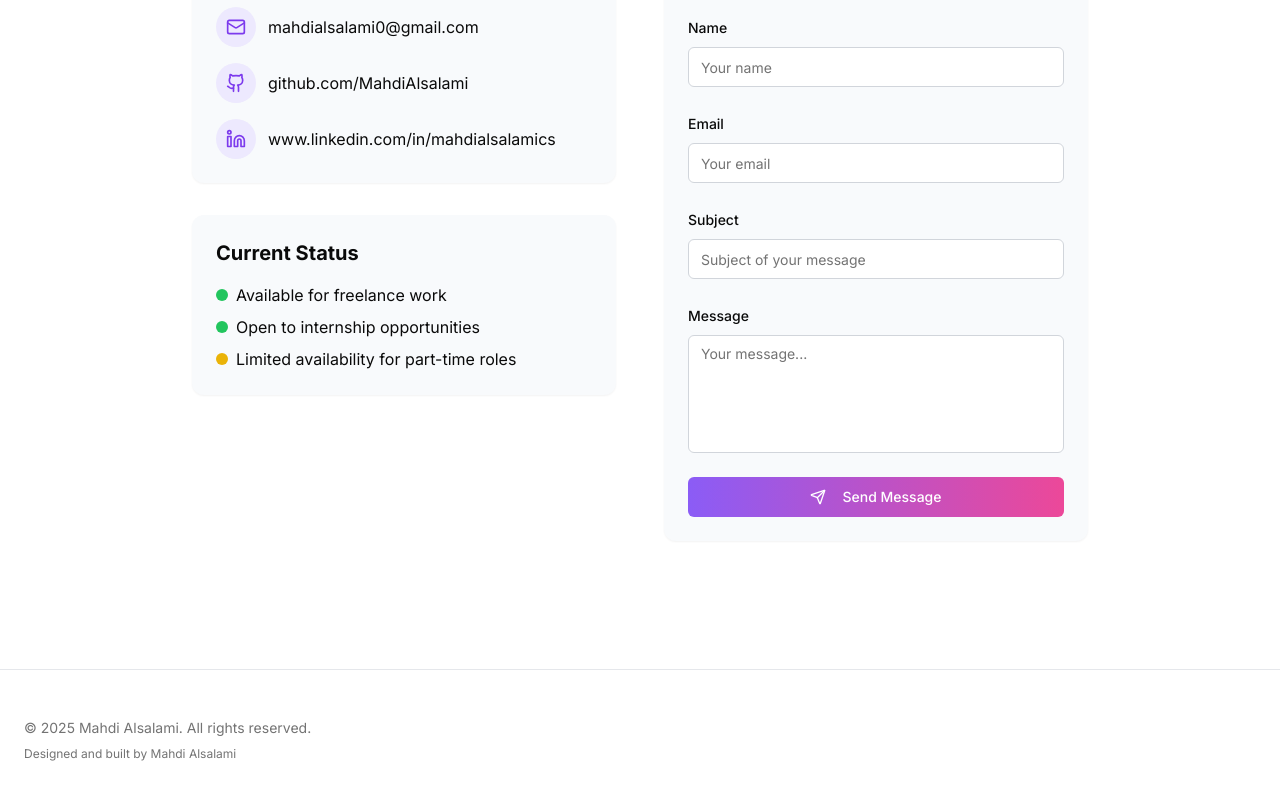
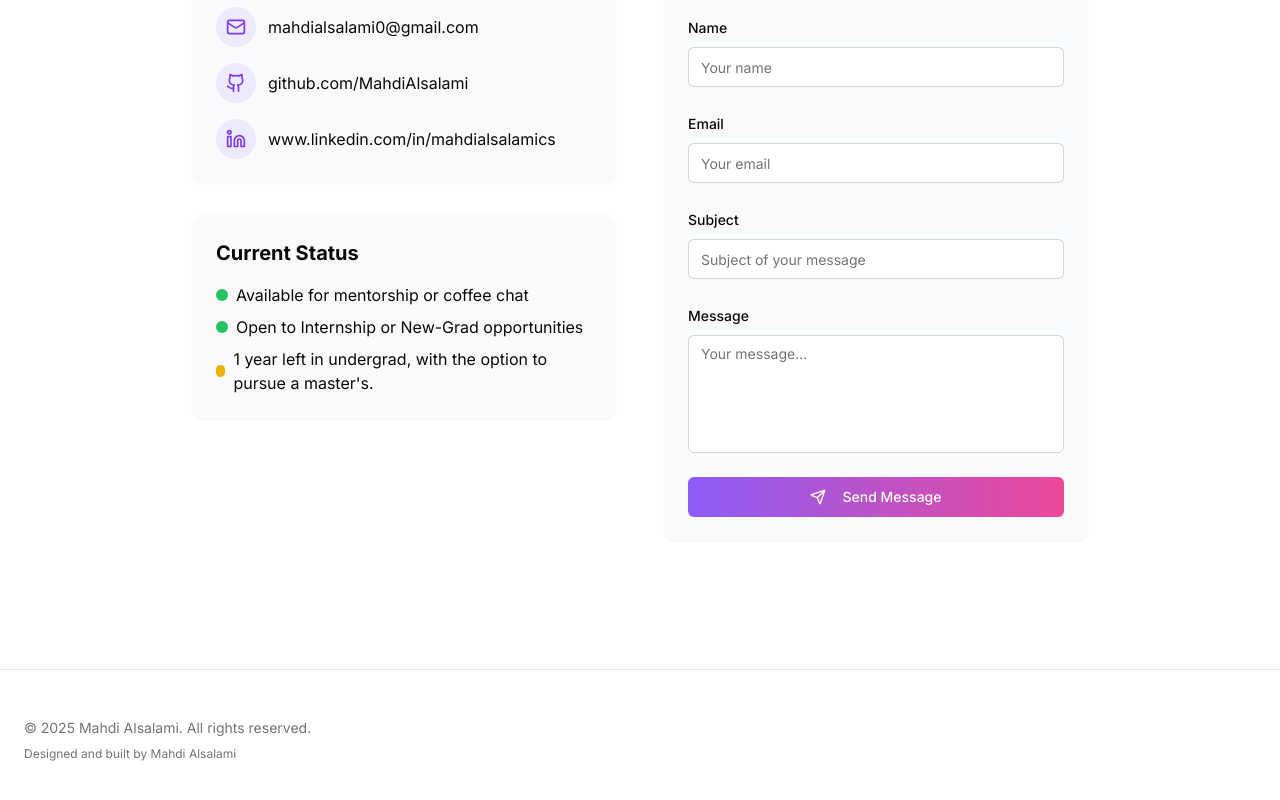
Before and after one commit to MahdiAlsalami/mahdi-portfolio, a Next.js app: page / in a window 1280 px wide. Shown: the part 8293-9093 px from the top of the page. Built offline with nearby package versions, Linux system fonts and the light colour scheme.

Commit message:
fixed sections to make it sound better

```diff
--- a/app/page.tsx
+++ b/app/page.tsx
@@ -304,7 +304,7 @@ export default function Home() {
                       <Mail className="h-5 w-5 text-purple-600 dark:text-purple-400" />
                     </div>
                     <a
-                      href="mailto:mahdialsalami0@example.com"
+                      href="mailto:mahdialsalami0@gmail.com"
                       className="hover:text-purple-600 dark:hover:text-purple-400 transition-colors"
                     >
                       mahdialsalami0@gmail.com
@@ -342,15 +342,15 @@ export default function Home() {
                 <h3 className="text-xl font-bold mb-4">Current Status</h3>
                 <div className="flex items-center gap-2">
                   <div className="w-3 h-3 rounded-full bg-green-500"></div>
-                  <p>Available for freelance work</p>
+                  <p>Available for mentorship or coffee chat</p>
                 </div>
                 <div className="flex items-center gap-2 mt-2">
                   <div className="w-3 h-3 rounded-full bg-green-500"></div>
-                  <p>Open to internship opportunities</p>
+                  <p>Open to Internship or New-Grad opportunities</p>
                 </div>
                 <div className="flex items-center gap-2 mt-2">
                   <div className="w-3 h-3 rounded-full bg-yellow-500"></div>
-                  <p>Limited availability for part-time roles</p>
+                  <p>1 year left in undergrad, with the option to pursue a master's.</p>
                 </div>
               </div>
             </div>
```
